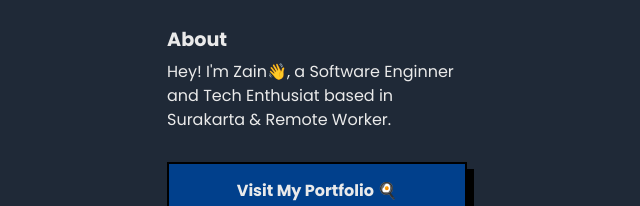
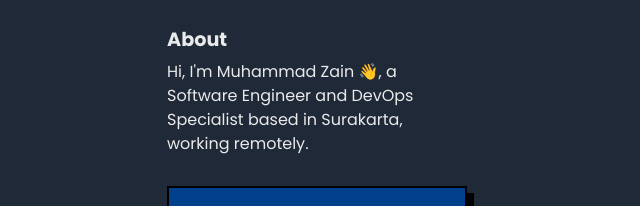
Before and after one commit to Zainal21/my-link.tree, a Next.js app: page / in a window 1280 px wide. Shown: the part 175-381 px from the top of the page, without its empty margins (323-963 px from the left). Built offline with nearby package versions, Linux system fonts and the light colour scheme.

Commit message:
Update Profile.tsx

```diff
--- a/components/Profile/Profile.tsx
+++ b/components/Profile/Profile.tsx
@@ -3,7 +3,7 @@ import { Button } from "../Button";
 
 const profile = {
   fullname: "Muhamad Zainal Arifin",
-  bio: "Hey! I'm Zain👋, a Software Enginner and Tech Enthusiat based in Surakarta & Remote Worker.",
+  bio: "Hi, I'm Muhammad Zain 👋, a Software Engineer and DevOps Specialist based in Surakarta, working remotely.",
   picture: "https://avatars.githubusercontent.com/u/48118434?v=4",
   socialMedia: [
     { name: "Visit my portfolio 🍳", url: "https://muhamadzain.me" },
@@ -18,7 +18,7 @@ const profile = {
     },
     {
       name: "Contact Me On Instagram",
-      url: "https://instagram.com/Muhamadzain.tsx",
+      url: "https://instagram.com/muhammadzain.ariefin",
     },
     { name: "Visit my github 🤓", url: "https://github.com/Zainal21" },
   ],
```
